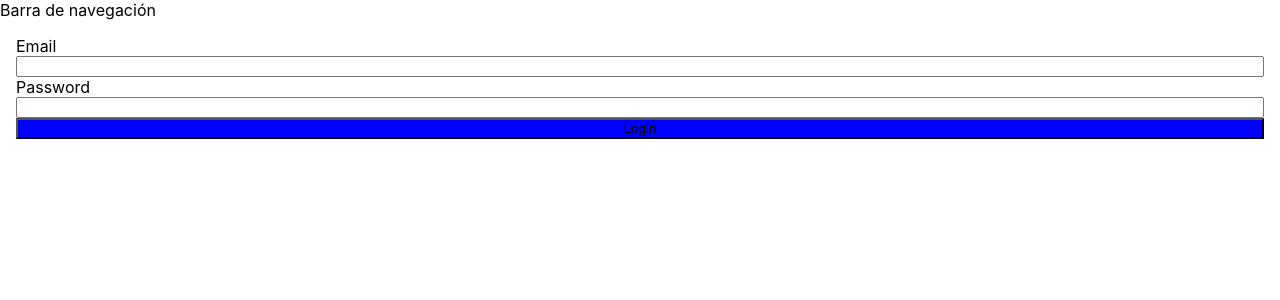
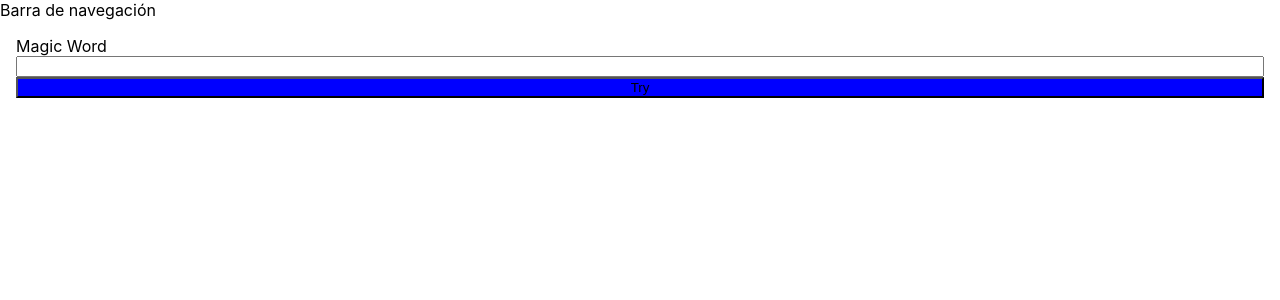
Before and after one commit to DavidRamiroBarragan/latte, a React (Create React App) app in the folder bookstore-app/: page /login in a window 1280 px wide. Shown: the top 300 px of the page. Built offline with nearby package versions, Linux system fonts and the light colour scheme.

Commit message:
first approach autentication

```diff
--- a/bookstore-app/src/App.js
+++ b/bookstore-app/src/App.js
@@ -1,22 +1,40 @@
-import React, {Suspense} from 'react';
+import React, {Suspense, useState} from 'react';
 import {BrowserRouter, Switch, Route} from 'react-router-dom';
-import {routes} from 'routes/routes';
+import {privateRoutes, publicRoutes} from 'routes/routes';
 import Layout from 'components/Layout';
 import './App.css';
+import {AuthContext} from 'context/auth';
+import PrivateRouter from 'routes/components/PrivateRouter/PrivateRouter';
+import {localstorageUtils} from 'utils/localStorageUtils';
 
 function App() {
+  const [authTokens, setAuthTokens] = useState(exitstingToken);
+  function exitstingToken() {
+    localstorageUtils.getItem('auth');
+  }
+
+  function setTokens(data) {
+    localstorageUtils.setItem('auth', data);
+    setAuthTokens(data);
+  }
+
   return (
+    <AuthContext.Provider value={{authTokens, setAuthTokens: setTokens}}>
       <Layout>
         <BrowserRouter>
           <Suspense fallback="Cargando...">
             <Switch>
-            {routes.map((item) => (
-              <Route path={item.path} component={item.component} key={item.path} exact />
+              {publicRoutes.map((item) => (
+                <Route {...item} key={item.path} exact />
+              ))}
+              {privateRoutes.map((item) => (
+                <PrivateRouter {...item} key={item.path} />
               ))}
             </Switch>
           </Suspense>
         </BrowserRouter>
       </Layout>
+    </AuthContext.Provider>
   );
 }
 
--- /dev/null
+++ b/bookstore-app/src/context/auth.js
@@ -0,0 +1,7 @@
+import { createContext, useContext } from "react";
+
+export const AuthContext = createContext();
+
+export function useAuth() {
+  return useContext(AuthContext);
+}
--- /dev/null
+++ b/bookstore-app/src/routes/components/PrivateRouter/PrivateRouter.jsx
@@ -0,0 +1,17 @@
+import {useAuth} from 'context/auth';
+import React from 'react';
+import {Redirect, Route} from 'react-router-dom';
+import {LOGIN} from '../../paths.js';
+
+const PrivateRouter = ({component: Component, ...rest}) => {
+  const {authTokens} = useAuth();
+
+  return (
+    <Route
+      {...rest}
+      render={(props) => (authTokens ? <Component {...props} /> : <Redirect to={LOGIN} />)}
+    />
+  );
+};
+
+export default PrivateRouter;
--- /dev/null
+++ b/bookstore-app/src/routes/components/PrivateRouter/index.jsx
@@ -0,0 +1 @@
+export { default } from './PrivateRouter';
--- a/bookstore-app/src/routes/routes.js
+++ b/bookstore-app/src/routes/routes.js
@@ -1,11 +1,14 @@
 import views from 'views';
 import {HOME, LOGIN} from './paths';
 
-export const routes = [
+export const privateRoutes = [
   {
     path: HOME,
     component: views.Home
-  },
+  }
+];
+
+export const publicRoutes = [
   {
     path: LOGIN,
     component: views.Login
--- a/bookstore-app/src/types/LoginForm.type.js
+++ b/bookstore-app/src/types/LoginForm.type.js
@@ -1,10 +1,12 @@
 import {object, string} from 'yup';
 const LoginFormSchema = object().shape({
-  email: string().email().required(),
-  password: string()
-    .min(8)
-    .matches(/(?=.*[0-9])/, 'Password must contain a number.')
+  text: string()
+    .matches(/LIBRARY/, 'You must write the magic word')
     .required()
+  // password: string()
+  //   .min(8)
+  //   .matches(/(?=.*[0-9])/, 'Password must contain a number.')
+  //   .required()
 });
 
 export default LoginFormSchema;
--- a/bookstore-app/src/views/Login/LoginForm/LoginFormComponent.jsx
+++ b/bookstore-app/src/views/Login/LoginForm/LoginFormComponent.jsx
@@ -1,22 +1,29 @@
-import React, {useEffect} from 'react';
+import React, {useState} from 'react';
 import {useForm} from 'react-hook-form';
 import {yupResolver} from '@hookform/resolvers/yup';
 import LoginFormSchema from 'types/LoginForm.type';
 import LoginFormView from './LoginFormView';
+import {useAuth} from 'context/auth';
+import {Redirect} from 'react-router-dom';
+import {HOME} from 'routes/paths';
 
 function LoginFormComponent() {
+  const [isLoggedIn, setLoggedIn] = useState(false);
   const {handleSubmit, errors, register} = useForm({
     mode: 'onSubmit',
     resolver: yupResolver(LoginFormSchema)
   });
 
-  useEffect(() => {
-    console.log(errors);
-  }, [errors]);
+  const {setAuthTokens} = useAuth();
+  function onSubmit(data) {
+    setAuthTokens(data.text);
+    setLoggedIn(true);
+  }
 
-  function onSubmit(data) {
-    console.log(data);
+  if (isLoggedIn) {
+    return <Redirect to={HOME} />;
   }
+
   return <LoginFormView errors={errors} onSubmit={handleSubmit(onSubmit)} register={register} />;
 }
 
--- a/bookstore-app/src/views/Login/LoginForm/LoginFormView.jsx
+++ b/bookstore-app/src/views/Login/LoginForm/LoginFormView.jsx
@@ -5,13 +5,10 @@ import Button from 'components/UI/Button';
 function LoginFormView({register, onSubmit, errors}) {
   return (
     <Form onSubmit={onSubmit}>
-      <label htmlFor="email">Email</label>
-      <input type="string" ref={register} name="email" id="email" />
-      {errors?.email && <Error>{errors.email.message}</Error>}
-      <label htmlFor="password">Password</label>
-      <input type="password" ref={register} name="password" />
-      {errors?.password && <Error>{errors.password.message}</Error>}
-      <Button type="submit">Login</Button>
+      <label htmlFor="text">Magic Word</label>
+      <input type="password" ref={register} name="text" id="magicWord" />
+      {errors?.text && <Error>{errors.text.message}</Error>}
+      <Button type="submit">Try</Button>
     </Form>
   );
 }
```
Lines whose indentation alone changed are shown as unchanged.
